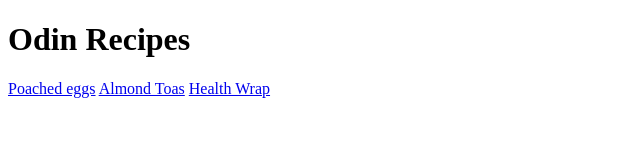
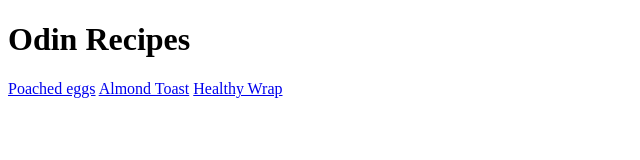
Before and after one commit to RobChauhan/odin-recipes, a plain HTML site: page index.html in a window 1280 px wide. Shown: the full height of the page, 0-640 px from the left. Drawn offline with Linux system fonts and the light colour scheme.

Commit message:
fixed typos in index page

```diff
--- a/index.html
+++ b/index.html
@@ -8,8 +8,8 @@
     <body>
         <h1>Odin Recipes</h1>
         <a href="recipes/poached_eggs.html">Poached eggs</a>
-        <a href="recipes/Almond_toast.html">Almond Toas</a>
-        <a href="recipes/Healthy_wrap.html">Health Wrap</a>
+        <a href="recipes/Almond_toast.html">Almond Toast</a>
+        <a href="recipes/Healthy_wrap.html">Healthy Wrap</a>
     </body>
 
 </html>
```
